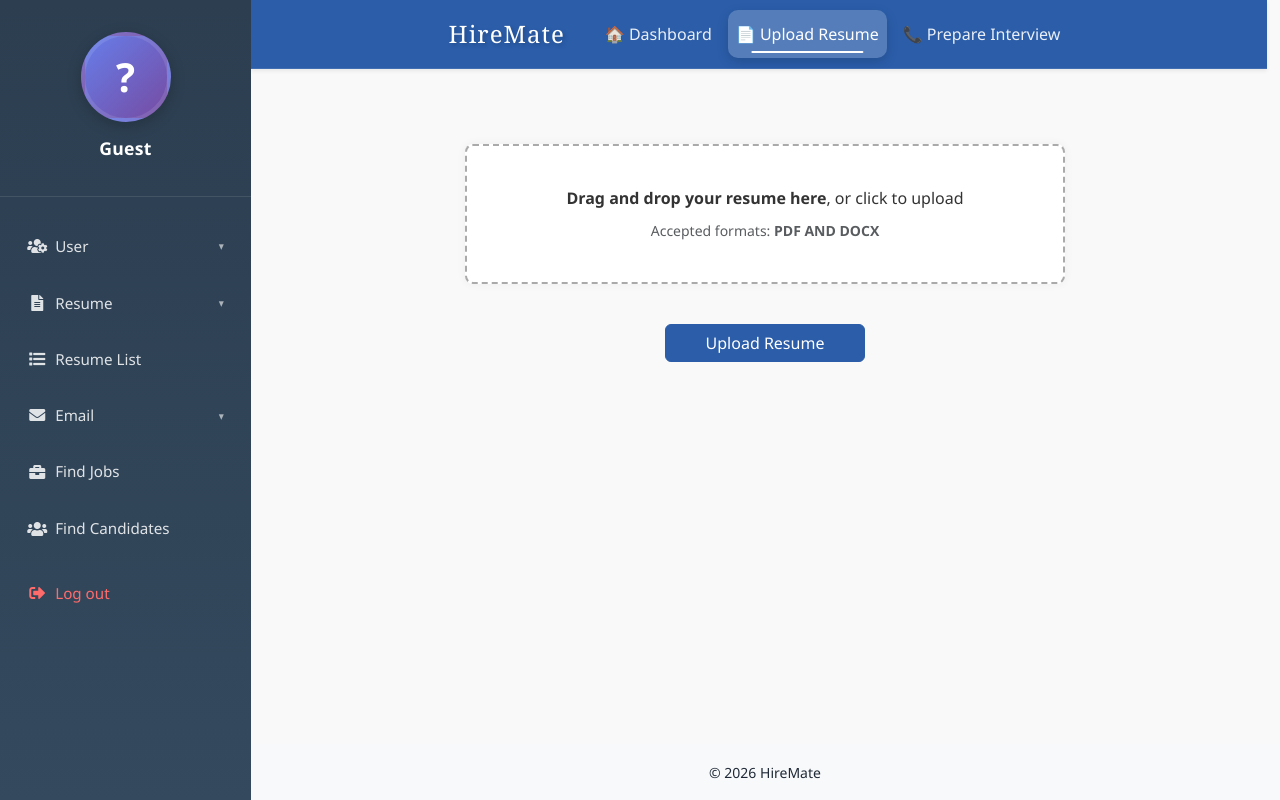
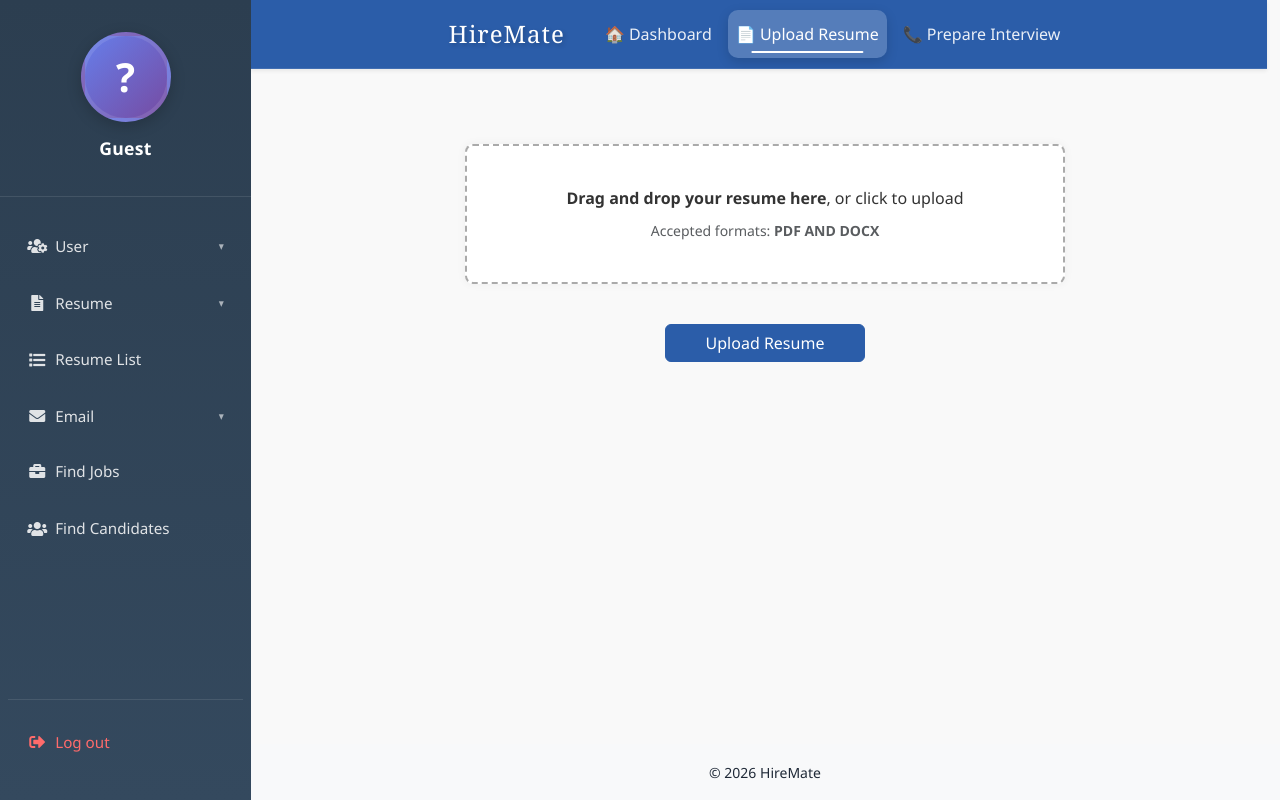
Before and after one commit to Zaka-Ul-Hassan/HireMate, a FastAPI app: page /resume-upload in a window 1280 px wide. Run offline with FastAPI, Linux system fonts and the light colour scheme; parts of the project's set-up code (start-up, migrations or seed data) failed here and were passed over; some libraries are stand-ins or nearby versions.

Commit message:
fixed css for sidebar

```diff
--- a/frontend/static/css/layout/sidebar.css
+++ b/frontend/static/css/layout/sidebar.css
@@ -9,6 +9,8 @@
     background: linear-gradient(180deg, #2c3e50 0%, #34495e 100%);
     z-index: 1050; /* slightly under navbar */
     overflow-y: auto;
+    display: flex;
+    flex-direction: column;
 }
 
 
@@ -31,9 +33,10 @@
 
 .side-inner {
     padding: 2rem 0;
-    min-height: calc(100vh - 4rem); /* Prevent layout collapse when menu items are hidden */
     display: flex;
     flex-direction: column;
+    flex: 1;
+    min-height: 100%;
 }
 
 /* Profile Section */
@@ -101,11 +104,15 @@
 .nav-menu {
     padding: 0 0.5rem;
     flex: 1; /* Take remaining space */
-    min-height: 300px; /* Minimum height to prevent collapse */
+    display: flex;
+    flex-direction: column;
 }
 
 .sidebar-menu {
     gap: 0.3rem;
+    flex: 1;
+    display: flex;
+    flex-direction: column;
 }
 
 .sidebar-menu .nav-item {
@@ -218,10 +225,15 @@
     transition: height 0.3s ease;
 }
 
-/* Logout Link Styling */
+/* Logout Link Styling - Push to bottom */
+.sidebar-menu .nav-item:last-child {
+    margin-top: auto;
+    padding-top: 1rem;
+    border-top: 1px solid rgba(255, 255, 255, 0.1);
+}
+
 .logout-link {
     color: #ff6b6b !important;
-    margin-top: 0.5rem;
 }
 
 .logout-link:hover {
```
